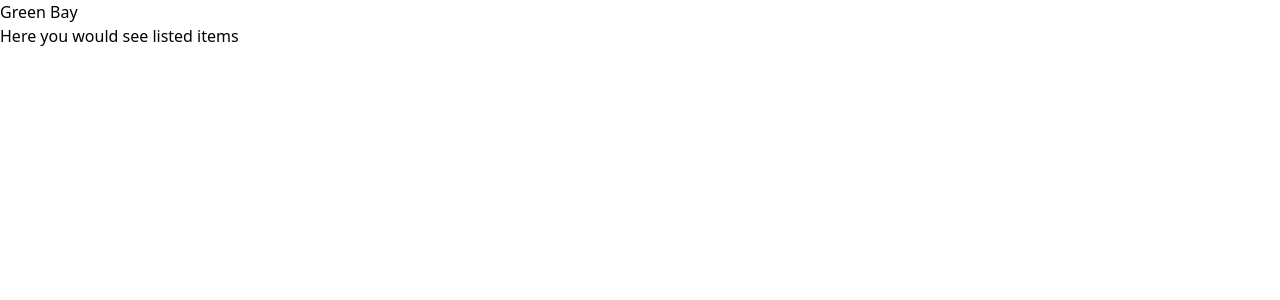
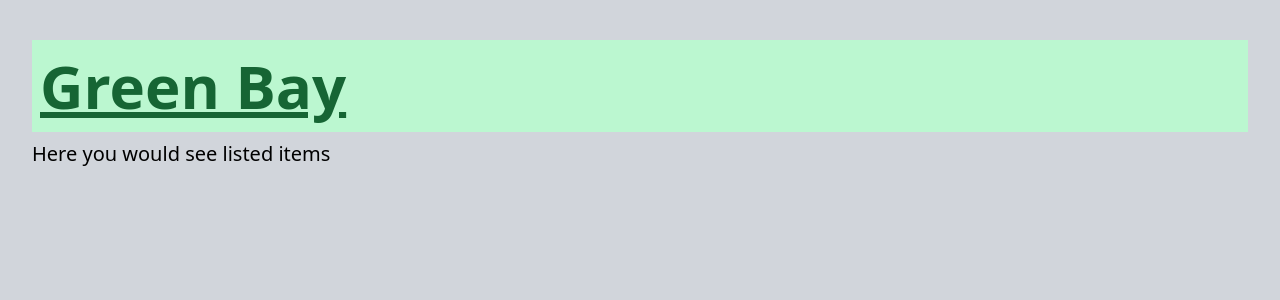
Before and after one commit to zelwake/green-bay, a Next.js app: page / in a window 1280 px wide. Shown: the top 300 px of the page. Built offline with nearby package versions, Linux system fonts and the light colour scheme.

Commit message:
tailwind on homepage

```diff
--- a/src/pages/index.tsx
+++ b/src/pages/index.tsx
@@ -1,8 +1,10 @@
 export default function Home() {
   return (
-    <>
-      <h1>Green Bay</h1>
-      <p>Here you would see listed items</p>
-    </>
+    <div className="p-8 h-screen bg-gray-300">
+      <h1 className="text-6xl bg-green-200 my-2 px-2 py-4 text-green-800 font-bold underline">
+        Green Bay
+      </h1>
+      <p className="text-xl font-medium">Here you would see listed items</p>
+    </div>
   )
 }
```
